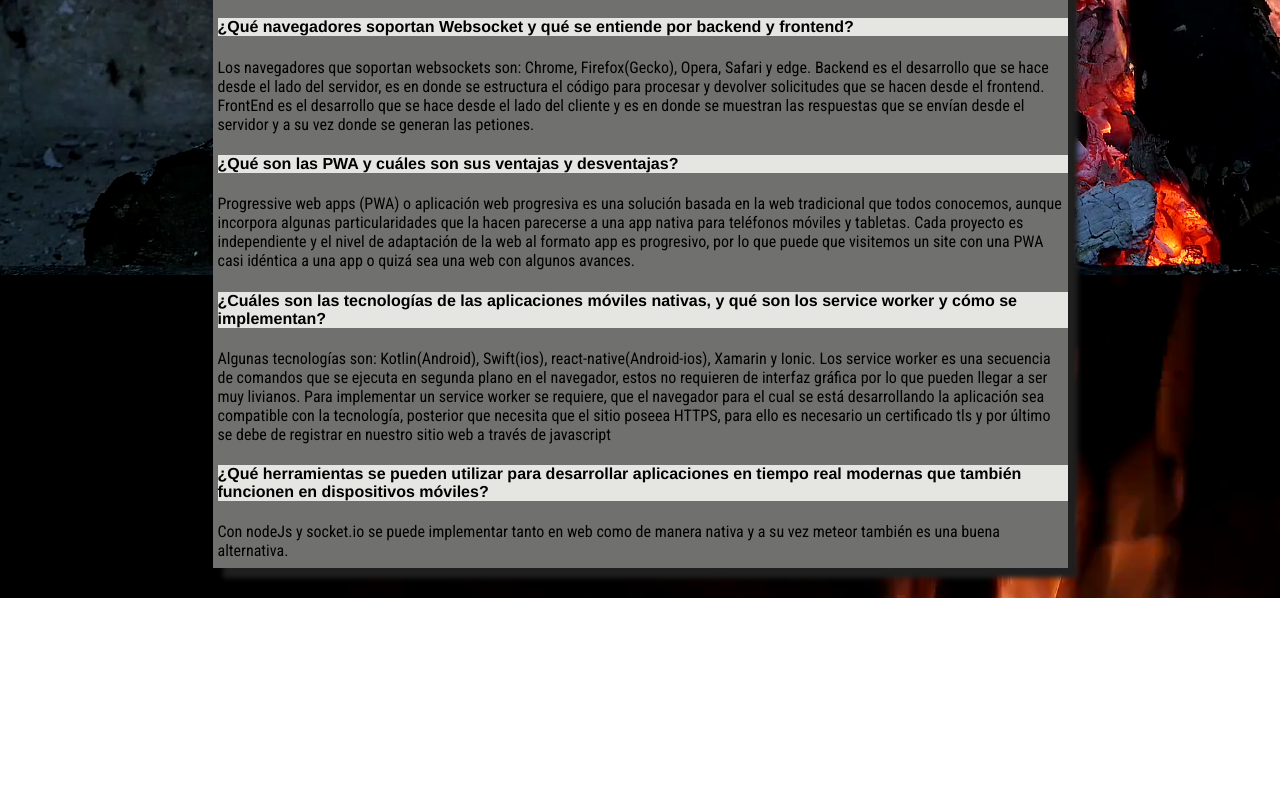
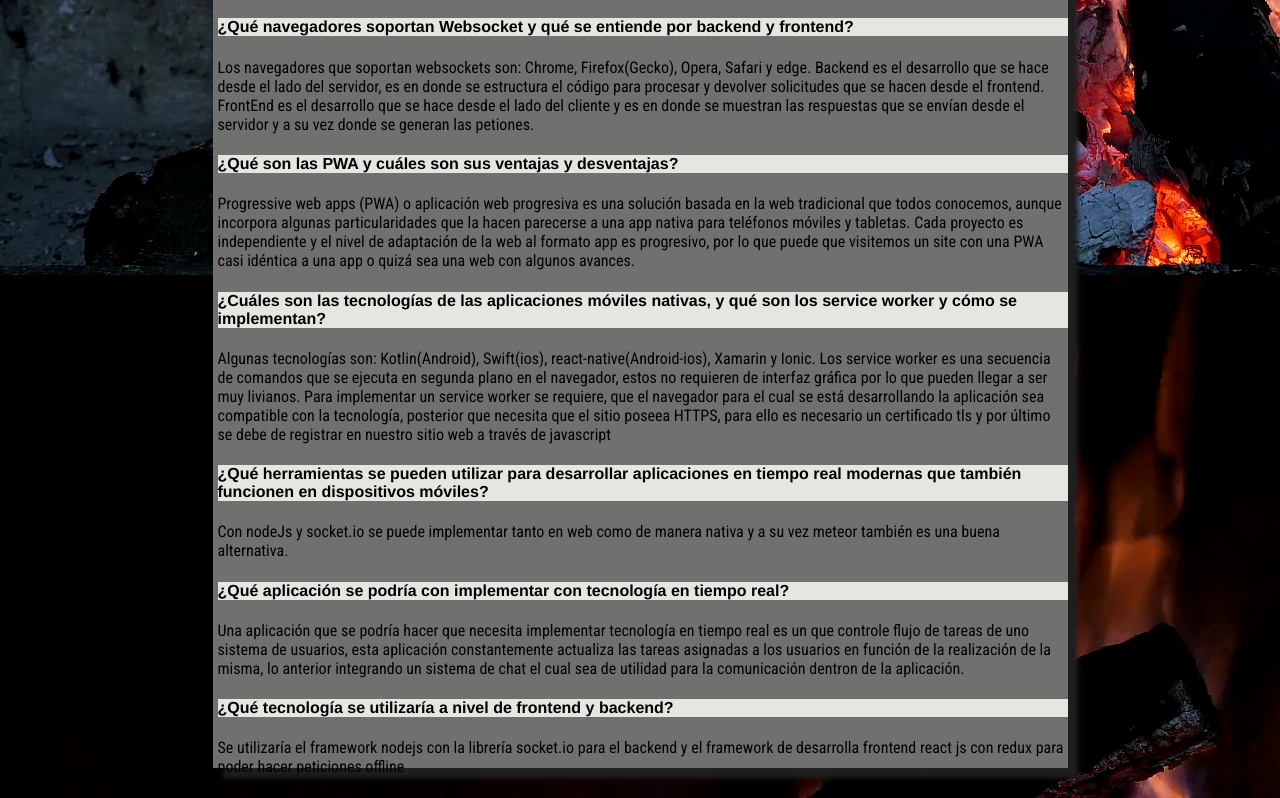
Before and after one commit to Liiura/Web-Programming, a plain HTML site: page questionary.html in a window 1280 px wide. Shown: the part 729-1527 px from the top of the page. Before the commit the page ends 1327 px from the top, so only its background shows below. Drawn offline with Linux system fonts and the light colour scheme; a web font is replaced by a local one.

Commit message:
cambios breves

```diff
--- a/questionary.html
+++ b/questionary.html
@@ -74,6 +74,16 @@
         <p class="text-concepts">
             Con nodeJs y socket.io se puede implementar tanto en web como de manera nativa y a su vez meteor también es una buena alternativa.
         </p>
+        <h4 class="concept-tittle">¿Qué aplicación se podría con implementar con tecnología en tiempo real?</h4>
+        <p class="text-concepts">
+            Una aplicación que se podría hacer que necesita implementar tecnología en tiempo real es un que controle flujo de  tareas de uno sistema de usuarios,
+            esta aplicación constantemente actualiza las tareas asignadas a los usuarios en función de la realización de la misma, lo anterior integrando un sistema de chat
+            el cual sea de utilidad para la comunicación dentron de la aplicación.
+        </p>
+        <h4 class="concept-tittle">¿Qué tecnología se utilizaría a nivel de frontend y backend?</h4>
+        <p class="text-concepts">
+            Se utilizaría el framework nodejs con la librería socket.io para el backend y el framework de desarrolla frontend react js con redux para poder hacer peticiones offline
+        </p>
     </div>
 </body>
 </html>
--- a/styles/Main-styles.css
+++ b/styles/Main-styles.css
@@ -206,7 +206,7 @@ li{
     margin-left: auto;
     margin-right: auto;
     width: 850px;
-    height: 1200px;
+    height: 1400px;
     margin-top: 20px;
     background: rgb(112, 112, 110);
     padding-left: 5px;
```
